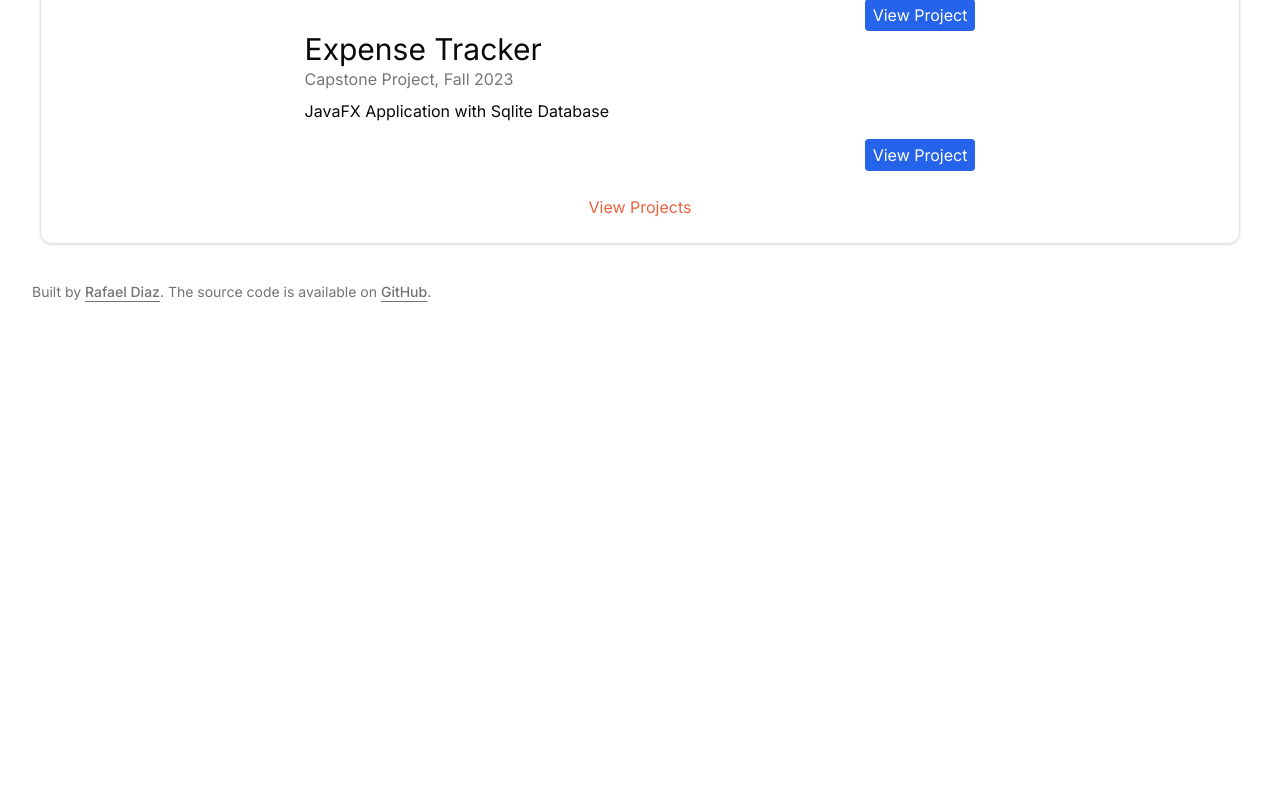
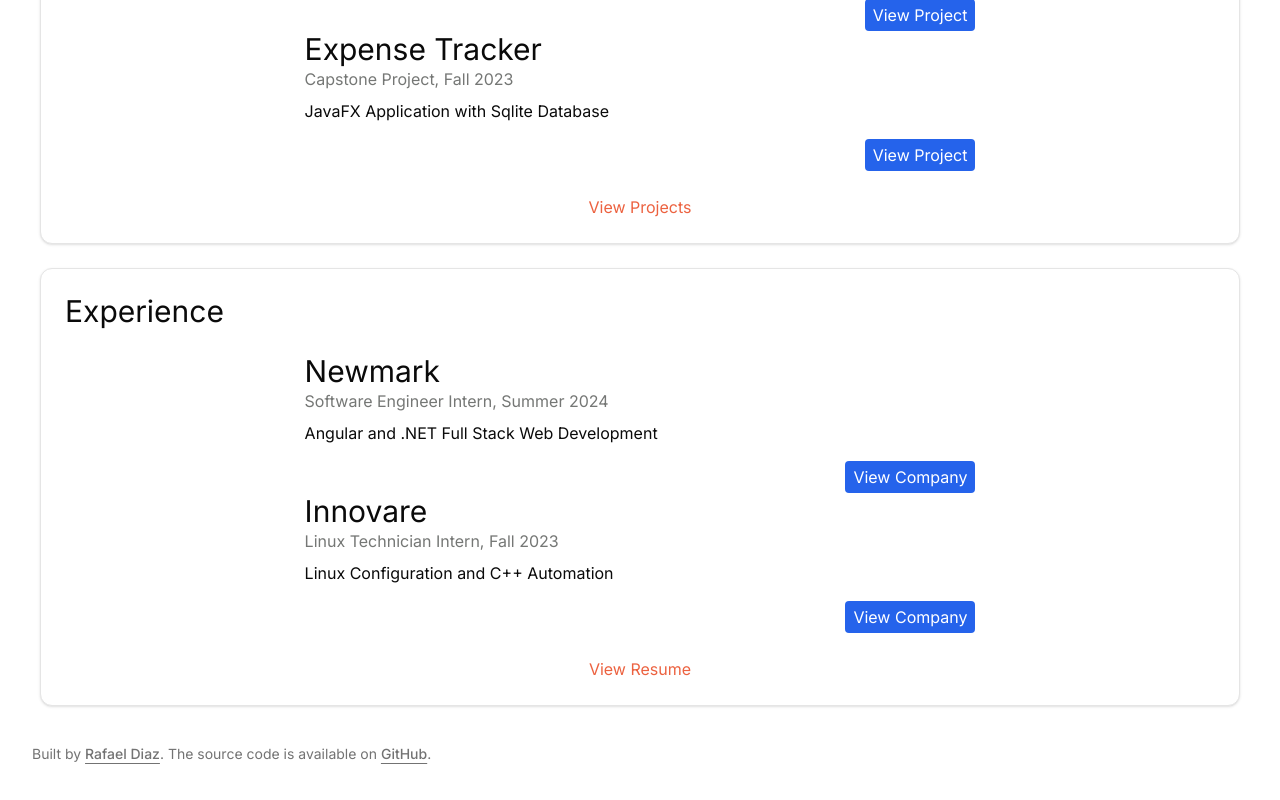
Before and after one commit to availe/Personal-Website-V2, a Next.js app: page / in a window 1280 px wide. Shown: the part 1066-1866 px from the top of the page. Before the commit the page ends 1406 px from the top, so only its background shows below. Built offline with nearby package versions, Linux system fonts and the light colour scheme.

Commit message:
Update page.tsx

```diff
--- a/src/app/page.tsx
+++ b/src/app/page.tsx
@@ -48,6 +48,13 @@
           stringLink="/projects"
           callToAction="View Project"
         />
+        <SectionEntry
+          experiences={experiences}
+          title="Experience"
+          stringDesc="View Resume"
+          stringLink="/resume"
+          callToAction="View Company"
+        />
       </div>
     </>
   );
```
